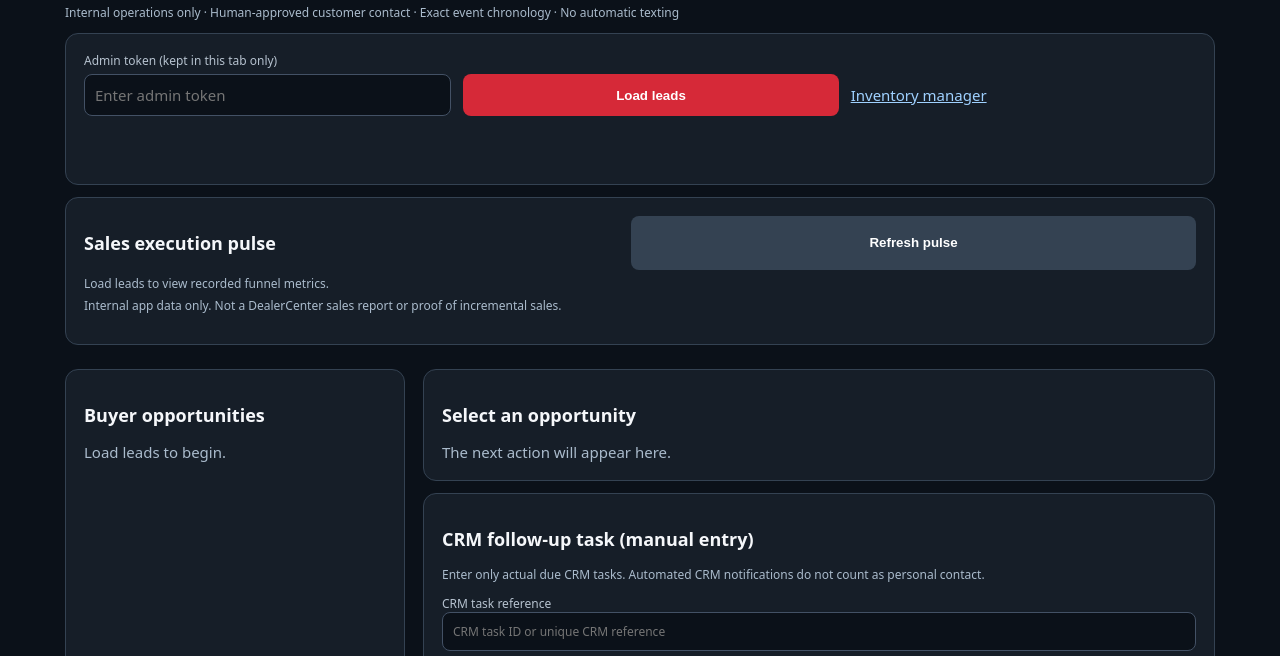
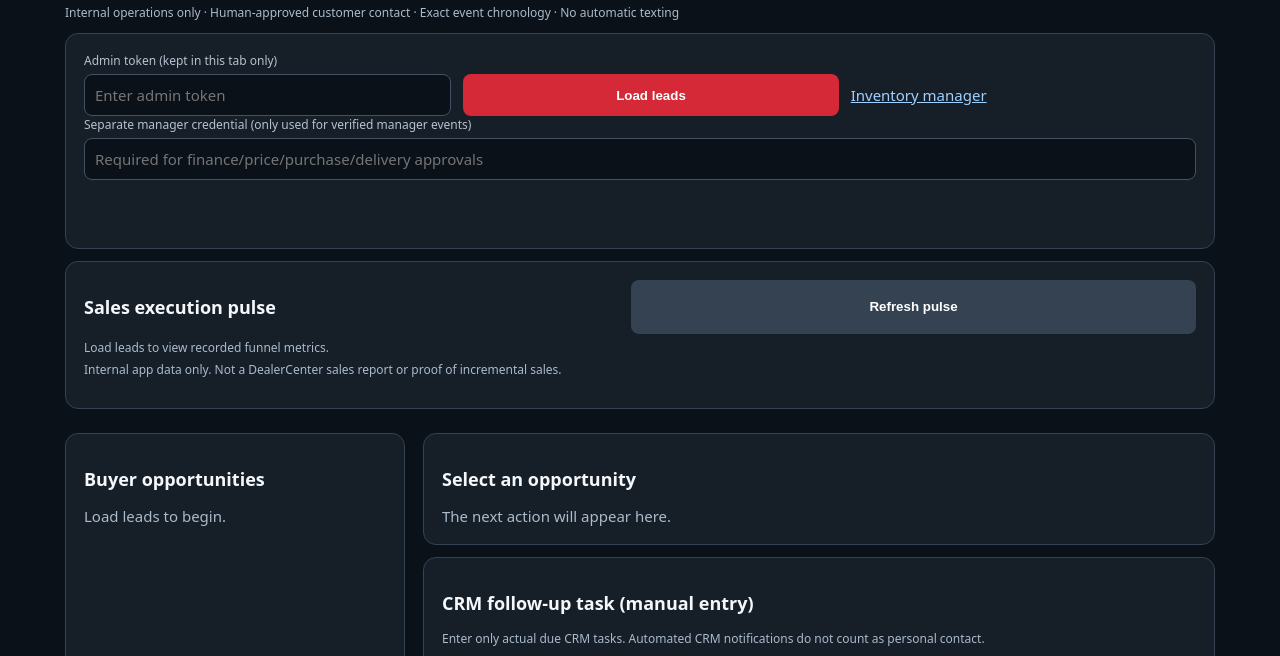
Before and after one commit to albrownjr/ai-operator-bootcamp, a plain HTML site: page automotive-sales-engine/deal_desk.html in a window 1280 px wide. Shown: the part 65-721 px from the top of the page. Drawn offline with Linux system fonts and the light colour scheme.

Commit message:
Add separate manager credential entry to internal deal desk

```diff
--- a/automotive-sales-engine/deal_desk.html
+++ b/automotive-sales-engine/deal_desk.html
@@ -22,6 +22,8 @@ button:disabled{opacity:.5}.secondary{background:#344252}a{color:#9fd1ff}
 <section class="panel"><label for="token">Admin token (kept in this tab only)</label>
 <div class="row"><input id="token" type="password" autocomplete="off" placeholder="Enter admin token">
 <button id="load">Load leads</button><a href="/admin" style="align-self:center">Inventory manager</a></div>
+<label for="managerToken">Separate manager credential (only used for verified manager events)</label>
+<input id="managerToken" type="password" autocomplete="off" placeholder="Required for finance/price/purchase/delivery approvals">
 <p id="status" role="status"></p></section>
 <section class="panel"><div class="row"><h2>Sales execution pulse</h2><button id="refreshMetrics" class="secondary" type="button">Refresh pulse</button></div>
 <div id="metrics" class="sub">Load leads to view recorded funnel metrics.</div>
```
